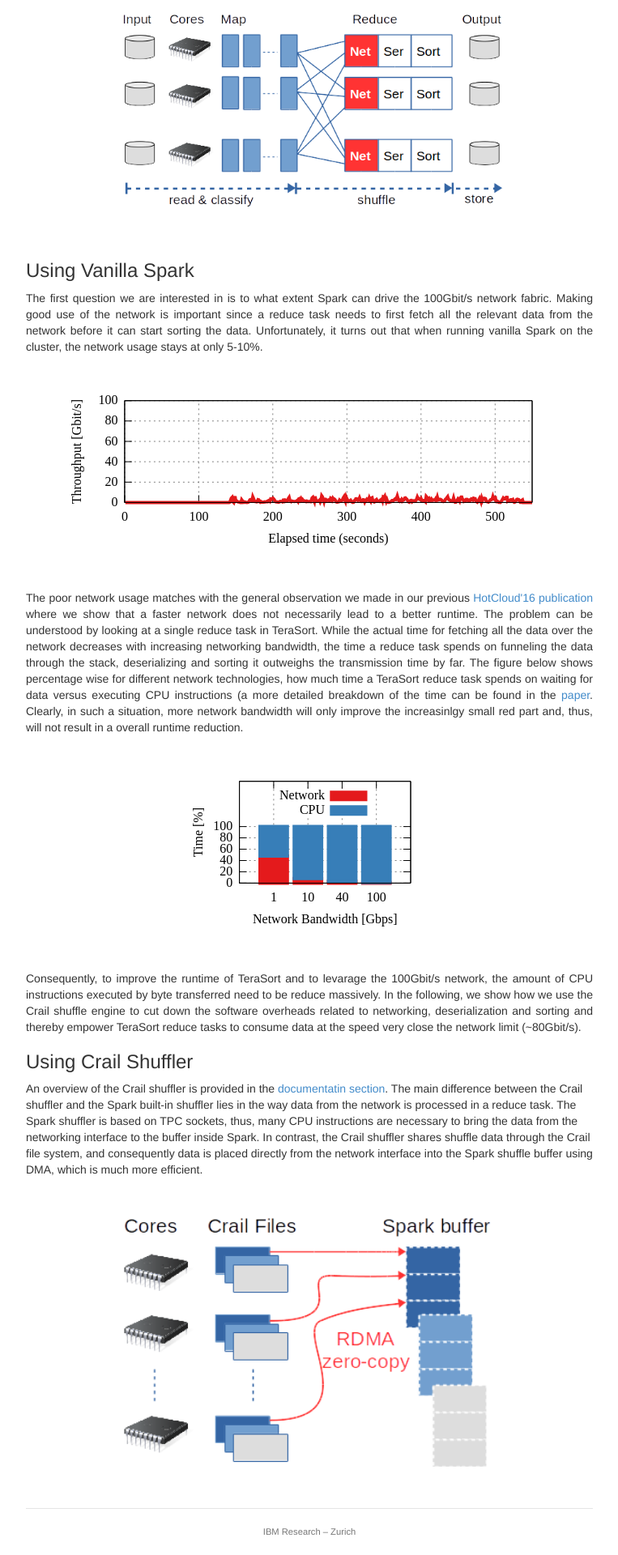
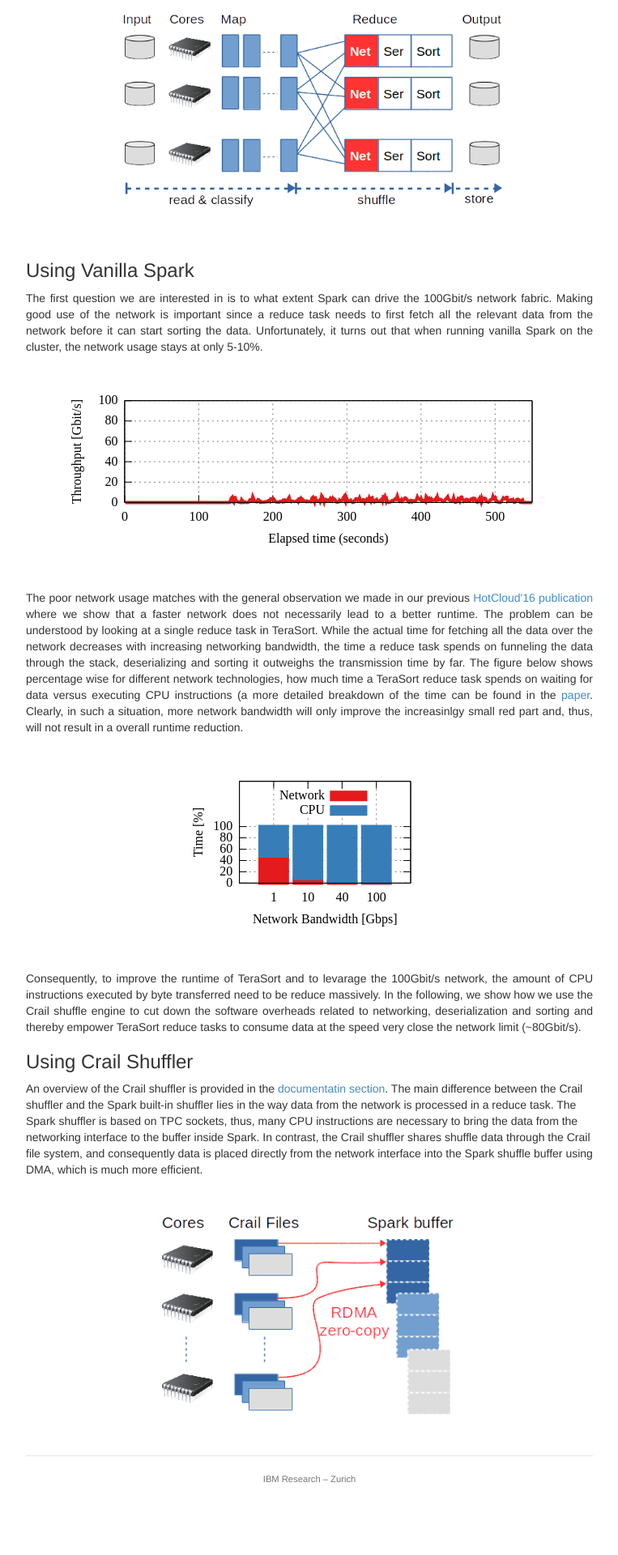
Before and after one commit to apache/incubator-crail-website, a Jekyll site: the page built from _posts/blog/2017-01-1-sorting.md, in a window 1280 px wide. Shown: the part 1139-3059 px from the top of the page at 81% size, without its empty margins (258-1021 px from the left). Built offline with Jekyll 4.4.1, drawn with Linux system fonts in a browser that asks for light colours; after the commit the page ends 2994 px from its top, so only the background shows below that.

Commit message:
Update 2017-01-1-sorting.md

```diff
--- a/_posts/blog/2017-01-1-sorting.md
+++ b/_posts/blog/2017-01-1-sorting.md
@@ -144,5 +144,5 @@
 An overview of the Crail shuffler is provided in the <a href="http://http://www.crail.io/docs">documentatin section</a>. The main difference between the Crail shuffler and the Spark built-in shuffler lies in the way data from the network is processed in a reduce task. The Spark shuffler is based on TPC sockets, thus, many CPU instructions are necessary to bring the data from the networking interface to the buffer inside Spark. In contrast, the Crail shuffler shares shuffle data through the Crail file system, and consequently data is placed directly from the network interface into the Spark shuffle buffer using DMA, which is much more efficient.
 
 <br>
-<div style="text-align:center"><img src ="http://crail.io/img/blog/sort/shuffle_rdma.png" width="490"></div>
+<div style="text-align:center"><img src ="http://crail.io/img/blog/sort/shuffle_rdma.png" width="390"></div>
 <br><br>
```
